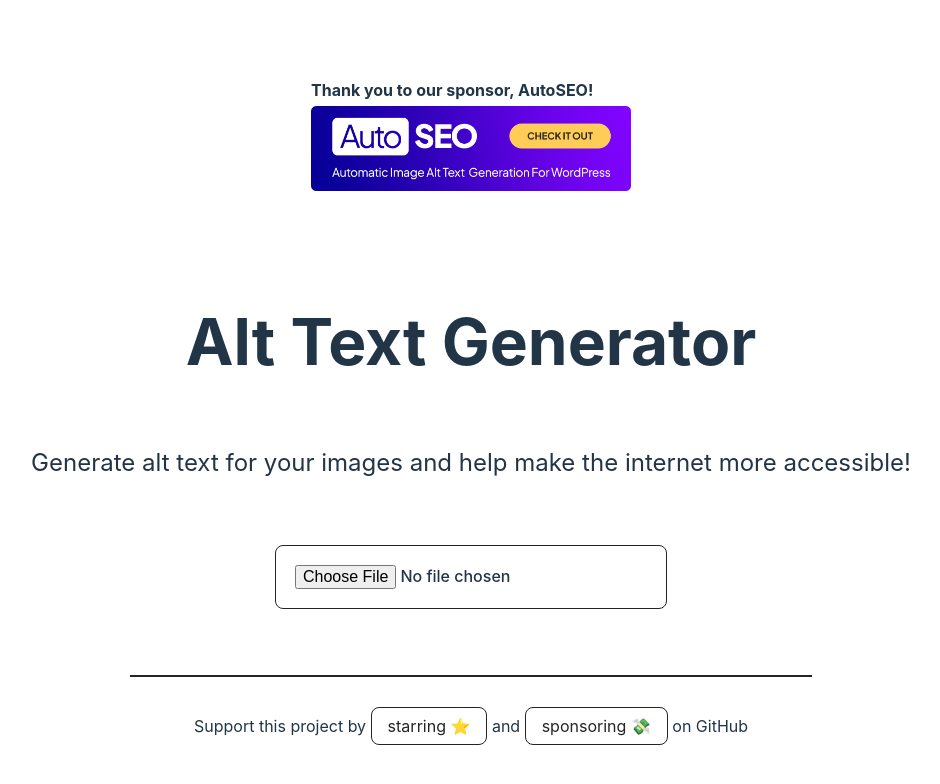
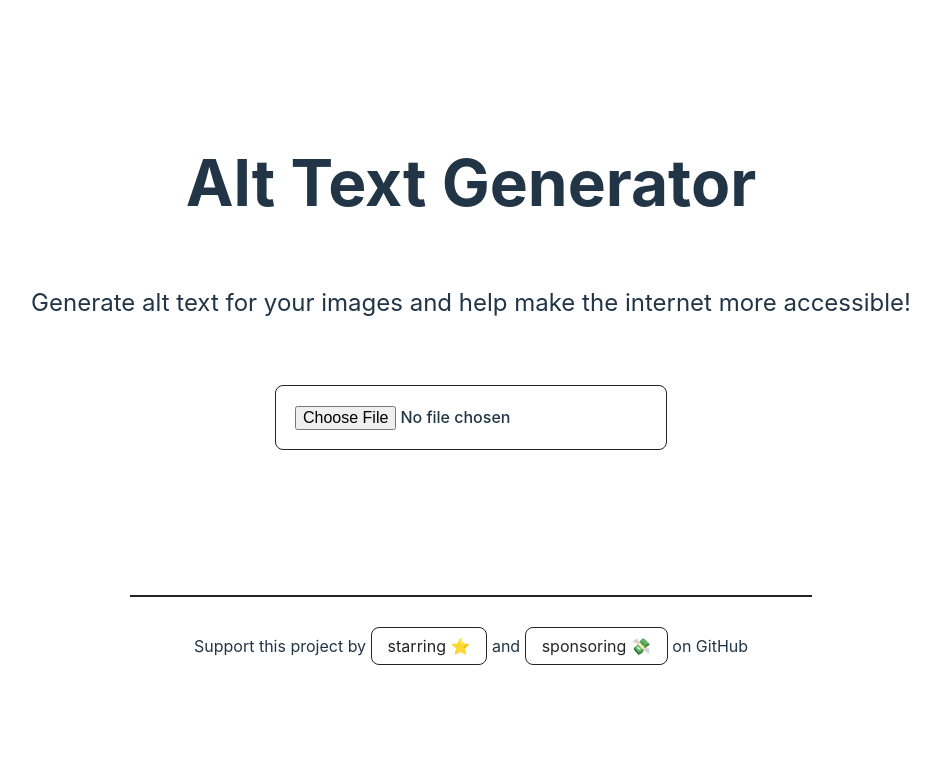
Before and after one commit to adityaoberai/Alt-Text-Generator, a Svelte app: page / in a window 1280 px wide. Shown: the top 784 px of the page, without its empty margins (169-1109 px from the left). Built offline with nearby package versions, Linux system fonts and the light colour scheme.

Commit message:
Remove sponsor

```diff
--- a/src/App.svelte
+++ b/src/App.svelte
@@ -4,17 +4,6 @@
 </script>
 
 <main>
-  <div class="sponsor align-main">
-    <label class="sponsor-label" for="sponsor-link">
-      <b>Thank you to our sponsor, AutoSEO!</b>
-    </label>
-    <div>
-      <a href="https://getautoseo.com/image-alt-text-generator" target="_blank">
-        <img class="sponsor-image" src="/sponsor.png" alt="AutoSEO Alt Text Generator">
-      </a>
-    </div>
-  </div>
-
   <div class="align-main">
     <h1>Alt Text Generator</h1>
 
```
